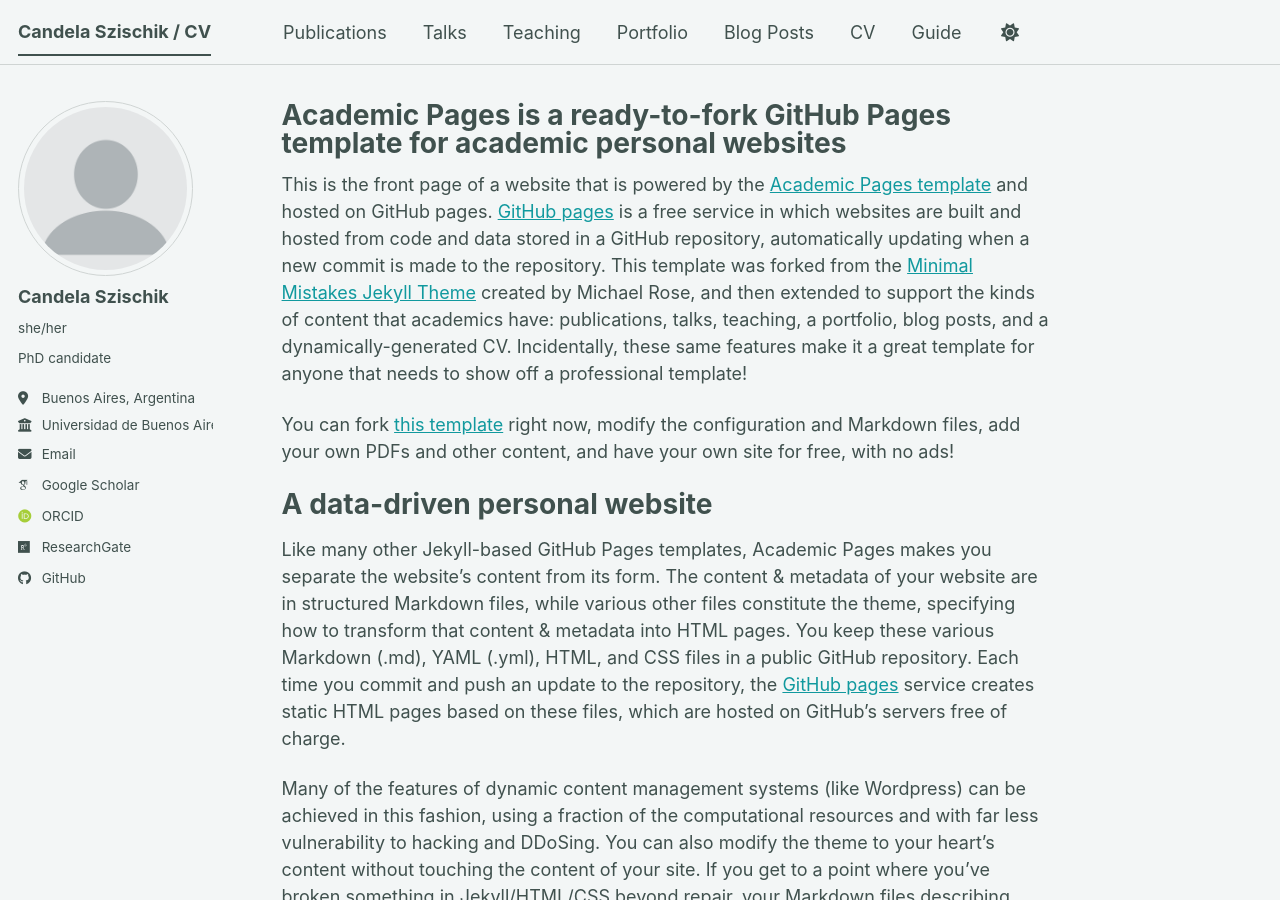
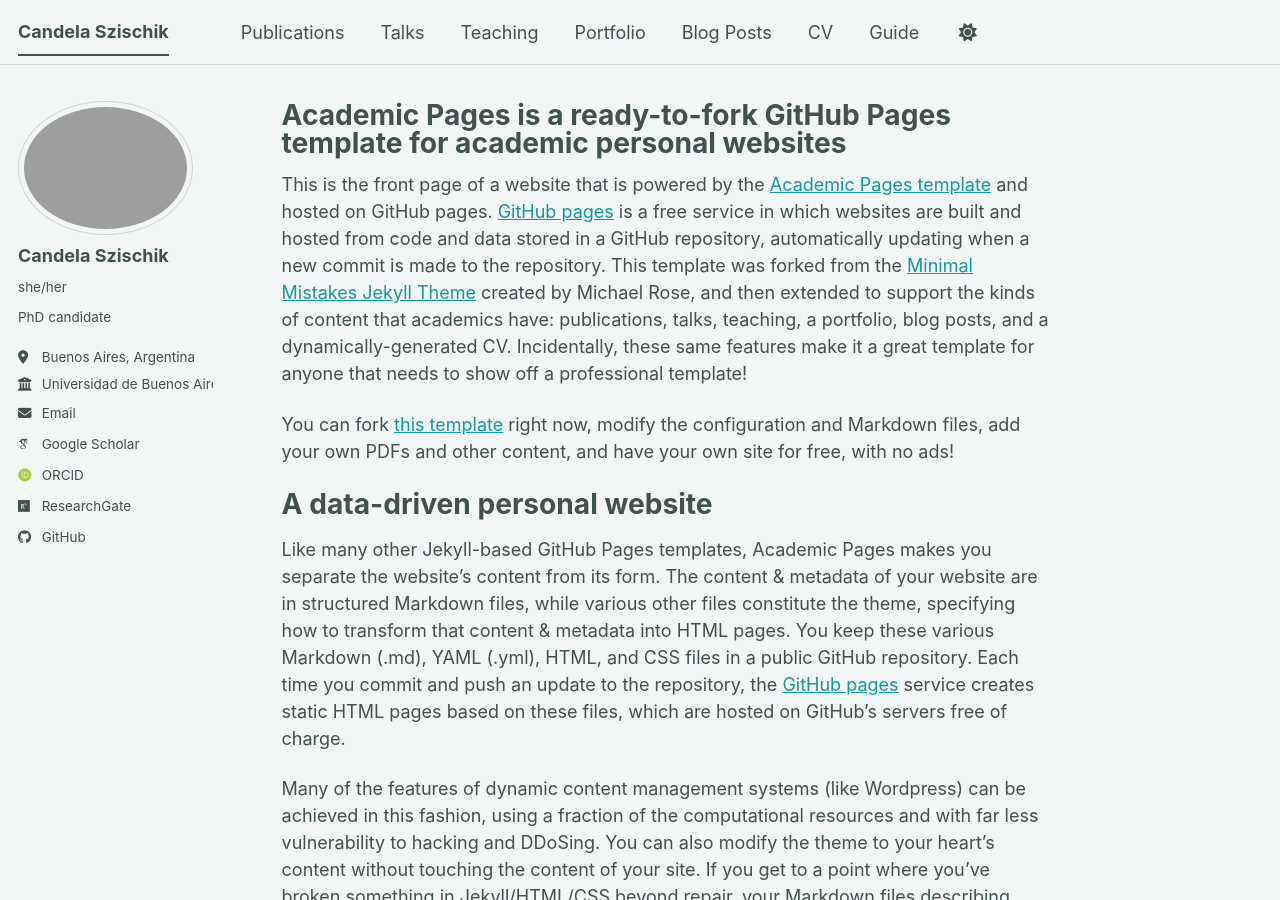
Before and after one commit to candesz/candelaszischik.github.io, a Jekyll site: the page built from _pages/about.md, in a window 1280 px wide and 900 px high. Built offline with Jekyll 4.4.1, drawn with Linux system fonts in a browser that asks for light colours; some web fonts are replaced; a script bundle is joined from its source files by our own code; library files that are not in the unit come from our copies.

Commit message:
Update _config.yml

```diff
--- a/_config.yml
+++ b/_config.yml
@@ -9,7 +9,7 @@
 # Basic Site Settings
 locale                   : "en-US"
 site_theme               : "mint" # The available themes options are "default", "air", "sunrise", "mint", "dirt" and "contrast"
-title                    : "Candela Szischik / CV"
+title                    : "Candela Szischik"
 title_separator          : "-"
 name                     : &name "Candela Szischik"
 description              : &description "Candela Szischik academic portfolio"   # Update this with a general description of your site, this is the default if not overridden by a page
@@ -23,7 +23,7 @@
 #               Additional customization can be done by editing /_includes/author-profile.html
 author:
   # Biographic information
-  avatar           : "profile.png"
+  avatar           : "profile_cs.png"
   name             : "Candela Szischik"
   pronouns         :  "she/her"
   bio              : "PhD candidate"
```
